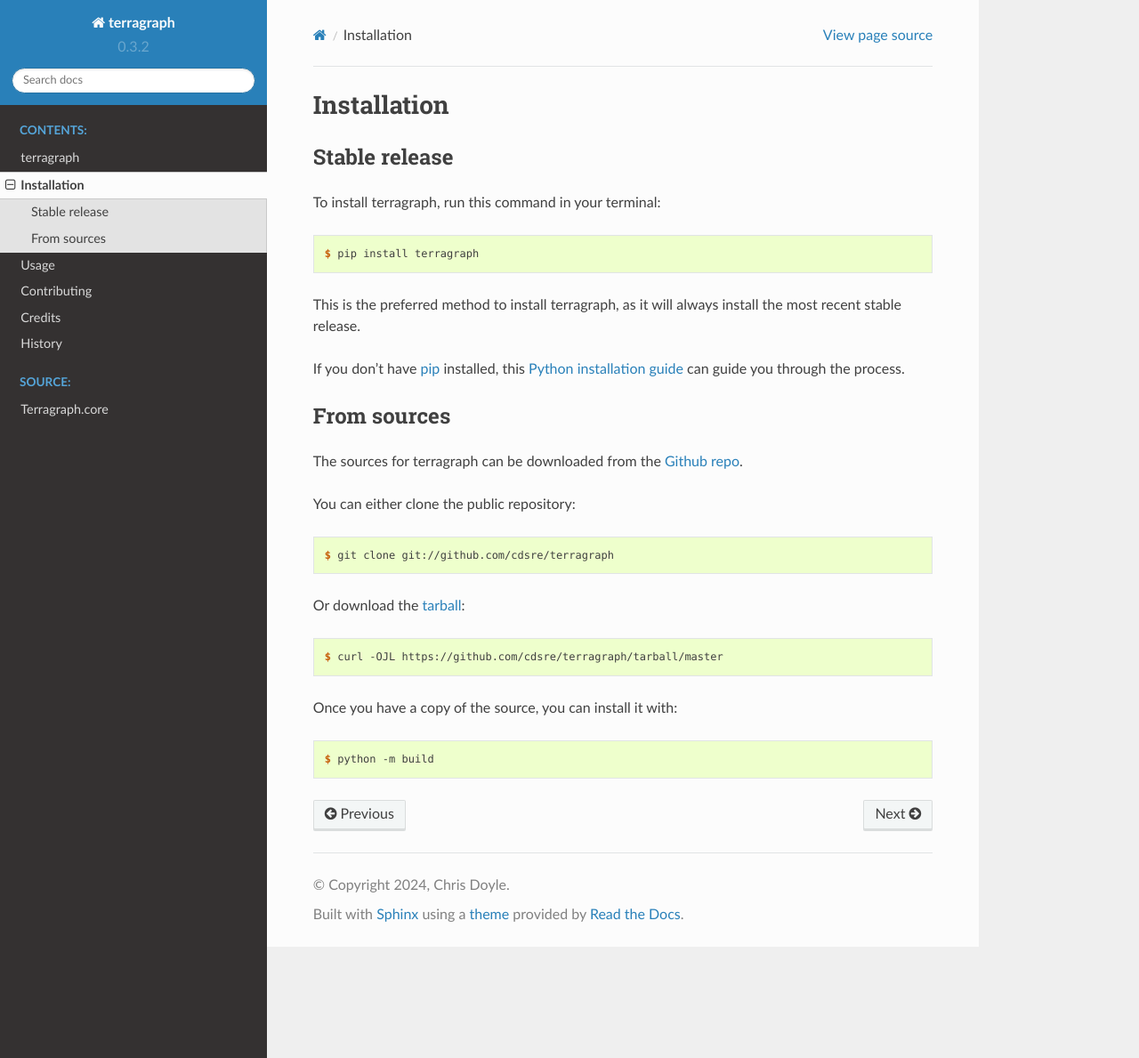
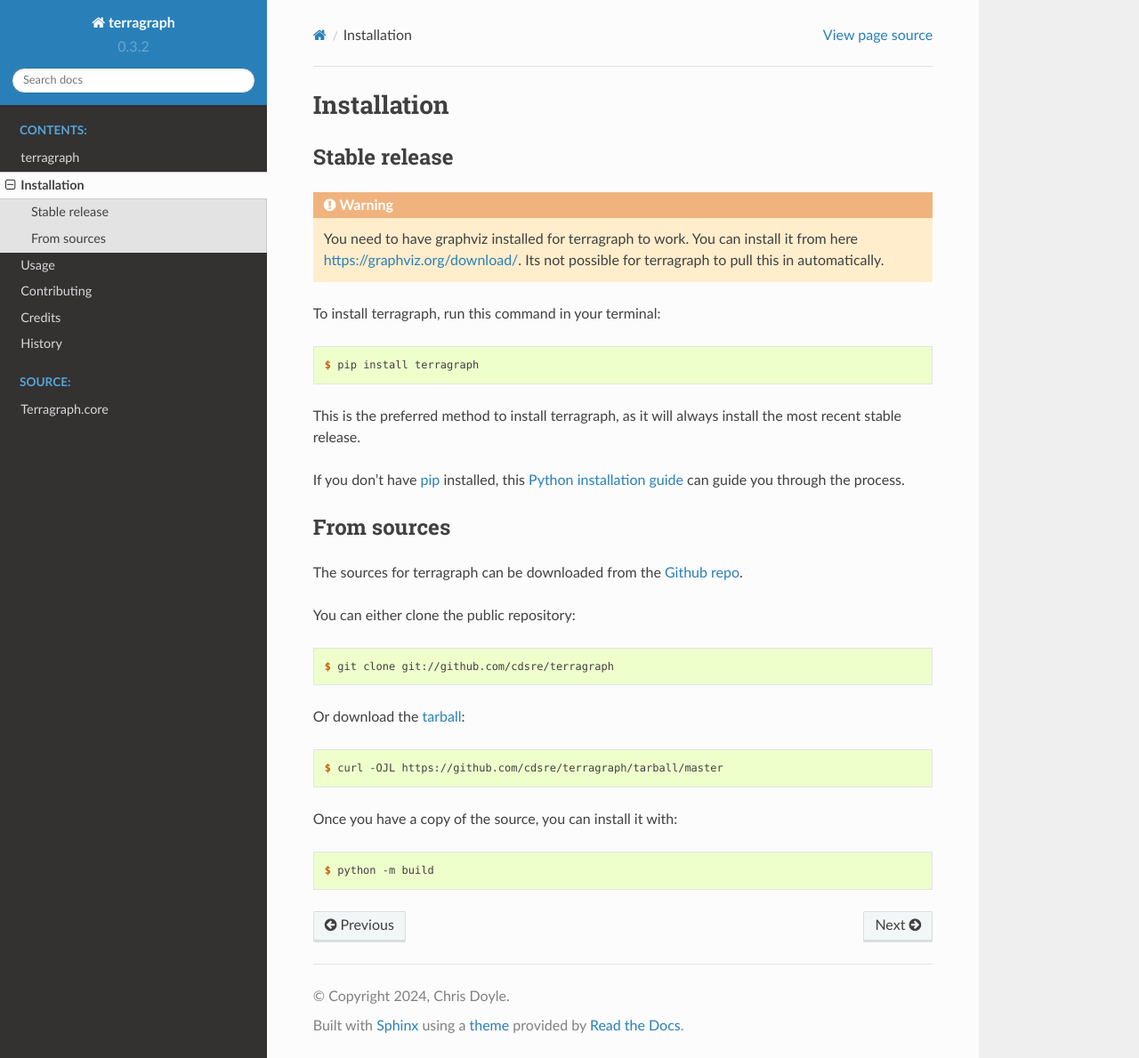
Before and after one commit to cdsre/terragraph, a Sphinx documentation site: the page built from docs/installation.rst, in a window 1280 px wide and 1189 px high. Shown: the whole window at 89% size. Built offline with Sphinx 7.4.7 and the Read the Docs theme 2.0.0, drawn with Linux system fonts in a browser that asks for light colours.

Commit message:
added a warning in the install page to advise that graphviz needs to be installed on the system for terragraph to work

```diff
--- a/docs/installation.rst
+++ b/docs/installation.rst
@@ -7,6 +7,13 @@
 
 Stable release
 --------------
+
+.. warning::
+
+   You need to have graphviz installed for terragraph to work. You can install it
+   from here https://graphviz.org/download/. Its not possible for terragraph to
+   pull this in automatically.
+
 
 To install terragraph, run this command in your terminal:
 
```
